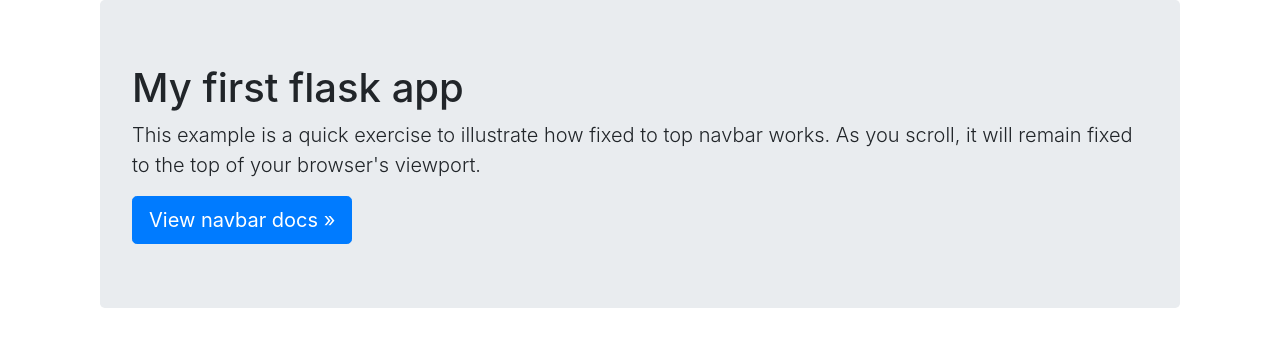
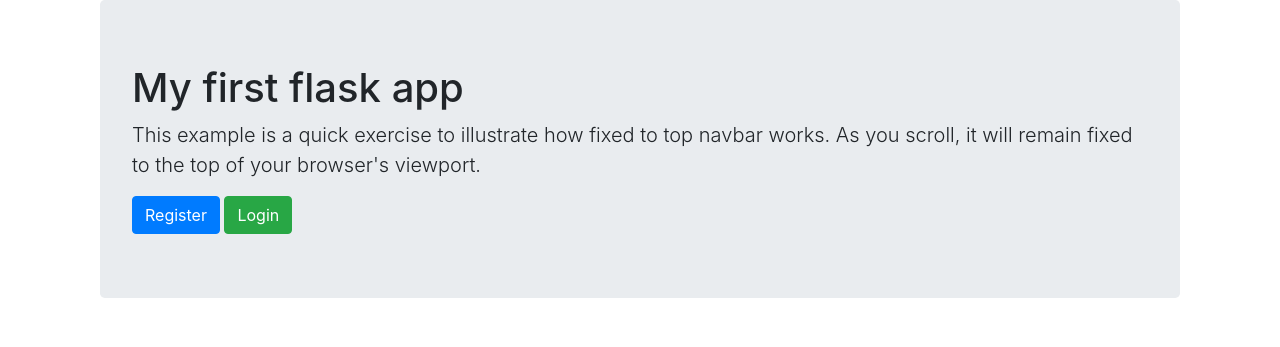
Before and after one commit to atchyutn/python-flask-blog, a Flask app: page / in a window 1280 px wide. Shown: the part 56-403 px from the top of the page. Run offline with Flask 2, Linux system fonts and the light colour scheme; some libraries are stand-ins or nearby versions.

Commit message:
added register and login links in the home page

```diff
--- a/templates/home.html
+++ b/templates/home.html
@@ -5,7 +5,10 @@
         <div class="jumbotron">
           <h1>My first flask app</h1>
           <p class="lead">This example is a quick exercise to illustrate how fixed to top navbar works. As you scroll, it will remain fixed to the top of your browser's viewport.</p>
-          <a class="btn btn-lg btn-primary" href="../../components/navbar/" role="button">View navbar docs &raquo;</a>
+          {% if session.logged_in == NULL %}
+            <a href="/register" class="btn btn-primary btn-large">Register</a>
+            <a href="/login" class="btn btn-success btn-large">Login</a>
+          {% endif %}
         </div>
     </main>
 {% endblock %}
```
